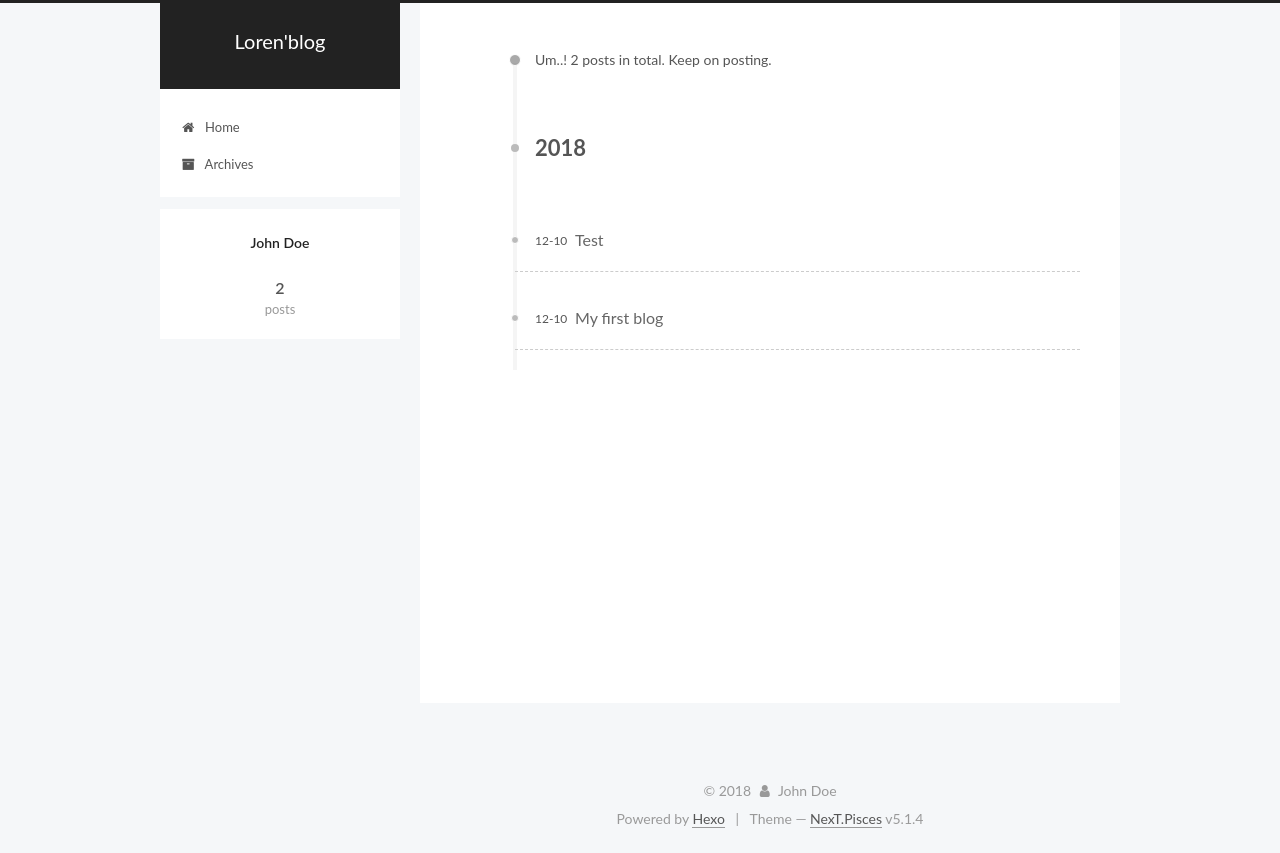
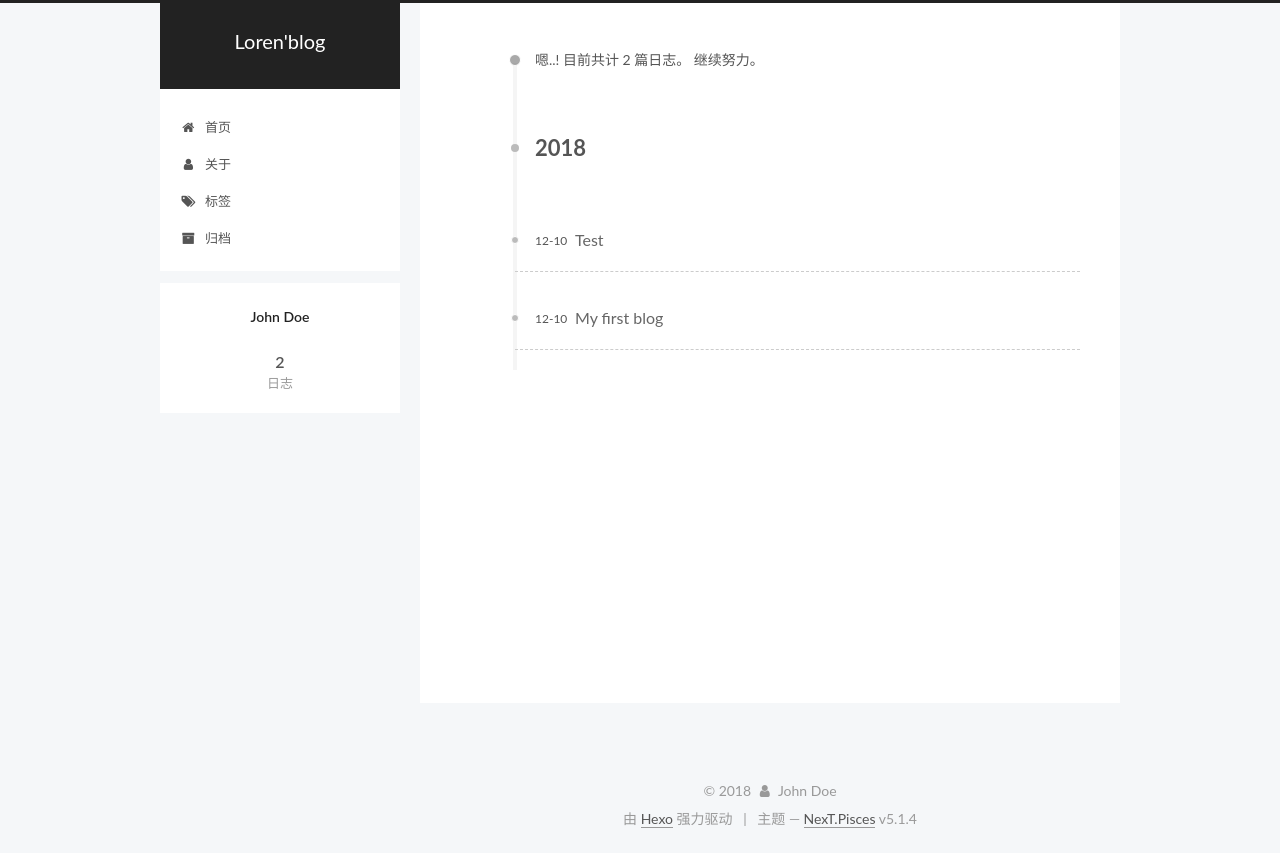
Before and after one commit to 1120172175/1120172175.github.io, a plain HTML site: page archives/2018/12/index.html in a window 1280 px wide. Drawn offline with Linux system fonts and the light colour scheme.

Commit message:
Site updated: 2018-12-10 20:49:00

```diff
--- a/archives/2018/12/index.html
+++ b/archives/2018/12/index.html
@@ -5,7 +5,7 @@
 
 
 
-<html class="theme-next pisces use-motion" lang="">
+<html class="theme-next pisces use-motion" lang="zh-Hans">
 <head><meta name="generator" content="Hexo 3.8.0">
   <meta charset="UTF-8">
 <meta http-equiv="X-UA-Compatible" content="IE=edge">
@@ -83,7 +83,7 @@
 <meta property="og:title" content="Loren&#39;blog">
 <meta property="og:url" content="http://yoursite.com/archives/2018/12/index.html">
 <meta property="og:site_name" content="Loren&#39;blog">
-<meta property="og:locale" content="default">
+<meta property="og:locale" content="zh-Hans">
 <meta name="twitter:card" content="summary">
 <meta name="twitter:title" content="Loren&#39;blog">
 
@@ -101,7 +101,7 @@
     motion: {"enable":true,"async":false,"transition":{"post_block":"fadeIn","post_header":"slideDownIn","post_body":"slideDownIn","coll_header":"slideLeftIn","sidebar":"slideUpIn"}},
     duoshuo: {
       userId: '0',
-      author: 'Author'
+      author: '博主'
     },
     algolia: {
       applicationID: '',
@@ -121,7 +121,7 @@
 
 
 
-  <title>Archive | Loren'blog</title>
+  <title>归档 | Loren'blog</title>
 
 
 
@@ -133,7 +133,7 @@
 
 </head>
 
-<body itemscope="" itemtype="http://schema.org/WebPage" lang="default">
+<body itemscope="" itemtype="http://schema.org/WebPage" lang="zh-Hans">
 
 
 
@@ -181,7 +181,27 @@
 
               <i class="menu-item-icon fa fa-fw fa-home"></i> <br>
 
-            Home
+            首页
+          </a>
+        </li>
+
+
+        <li class="menu-item menu-item-about">
+          <a href="/about/" rel="section">
+
+              <i class="menu-item-icon fa fa-fw fa-user"></i> <br>
+
+            关于
+          </a>
+        </li>
+
+
+        <li class="menu-item menu-item-tags">
+          <a href="/tags/" rel="section">
+
+              <i class="menu-item-icon fa fa-fw fa-tags"></i> <br>
+
+            标签
           </a>
         </li>
 
@@ -191,7 +211,7 @@
 
               <i class="menu-item-icon fa fa-fw fa-archive"></i> <br>
 
-            Archives
+            归档
           </a>
         </li>
 
@@ -227,7 +247,7 @@
 
 
 
-        Um..! 2 posts in total. Keep on posting.
+        嗯..! 目前共计 2 篇日志。 继续努力。
       </span>
 
 
@@ -359,7 +379,7 @@
                 <a href="/archives/">
 
                   <span class="site-state-item-count">2</span>
-                  <span class="site-state-item-name">posts</span>
+                  <span class="site-state-item-name">日志</span>
                 </a>
               </div>
 
@@ -409,7 +429,7 @@
 </div>
 
 
-  <div class="powered-by">Powered by <a class="theme-link" target="_blank" href="https://hexo.io">Hexo</a></div>
+  <div class="powered-by">由 <a class="theme-link" target="_blank" href="https://hexo.io">Hexo</a> 强力驱动</div>
 
 
 
@@ -417,7 +437,7 @@
 
 
 
-  <div class="theme-info">Theme &mdash; <a class="theme-link" target="_blank" href="https://github.com/iissnan/hexo-theme-next">NexT.Pisces</a> v5.1.4</div>
+  <div class="theme-info">主题 &mdash; <a class="theme-link" target="_blank" href="https://github.com/iissnan/hexo-theme-next">NexT.Pisces</a> v5.1.4</div>
 
 
 
--- a/css/main.css
+++ b/css/main.css
@@ -1823,7 +1823,7 @@ pre .javascript .function {
   width: 4px;
   height: 4px;
   border-radius: 50%;
-  background: #8f95b6;
+  background: #a8fa21;
 }
 .links-of-blogroll {
   font-size: 13px;
```
Also changed, not shown: 2018/12/10/My-first-blog/index.html (+31 -11 lines), 2018/12/10/Test/index.html (+31 -11 lines), archives/2018/index.html (+31 -11 lines), archives/index.html (+31 -11 lines), index.html (+33 -13 lines).
